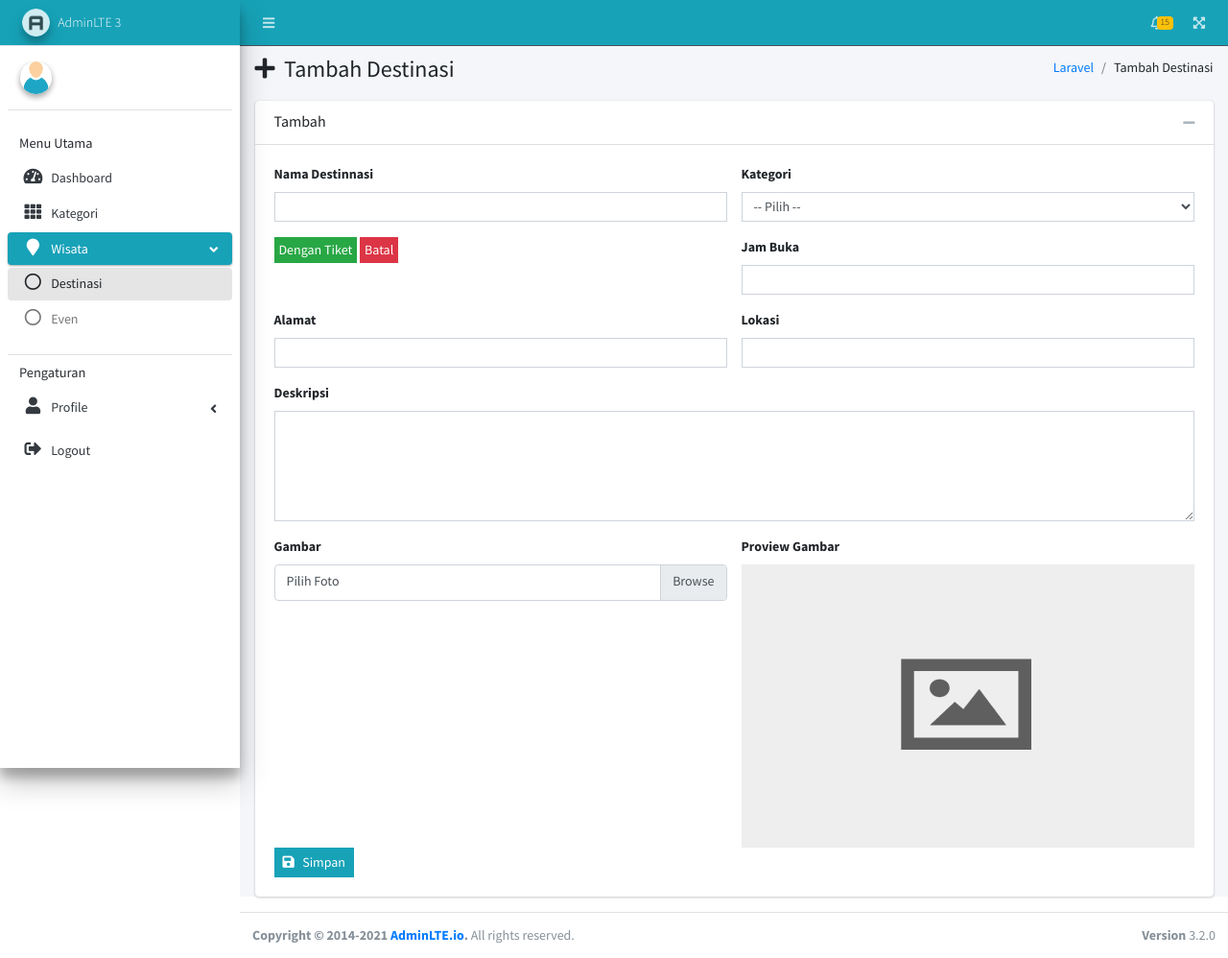
After one commit to HumaCode/WisataKalongan-Laravel-9, a Laravel app: page /tambah/destinasi in a window 1280 px wide. The commit adds this page. Shown: the whole page at 96% size. Run offline with Laravel 9, Linux system fonts and the light colour scheme; data that the repository does not hold is empty; parts of the project's set-up code (start-up, migrations or seed data) failed here and were passed over; some libraries are stand-ins or nearby versions.

Commit message:
Tambah destinasi Part 1

```diff
--- a/app/Http/Controllers/Backend/DestinasiController.php
+++ b/app/Http/Controllers/Backend/DestinasiController.php
@@ -4,6 +4,7 @@ namespace App\Http\Controllers\Backend;
 
 use App\Http\Controllers\Controller;
 use App\Models\Destinasi;
+use App\Models\Kategori;
 use Illuminate\Http\Request;
 
 class DestinasiController extends Controller
@@ -17,4 +18,18 @@ class DestinasiController extends Controller
 
         return view('destinasi.destinasi', compact('submenu', 'menu', 'title', 'destinasi'));
     }
+
+    public function tambahDestinasi()
+    {
+        $title      = "Tambah Destinasi";
+        $menu       = "destinasi";
+        $submenu    = "sub_destinasi";
+        $kategori   = Kategori::latest()->get();
+
+        return view('destinasi.tambah_destinasi', compact('submenu', 'menu', 'title', 'kategori'));
+    }
+
+    public function storeDestinasi(Request $request)
+    {
+    }
 }
--- a/resources/views/admin_dashboard.blade.php
+++ b/resources/views/admin_dashboard.blade.php
@@ -19,9 +19,9 @@ $adminData = App\Models\User::find($id);
     <!-- Ionicons -->
     <link rel="stylesheet" href="https://code.ionicframework.com/ionicons/2.0.1/css/ionicons.min.css">
     <!-- Tempusdominus Bootstrap 4 -->
-    {{--
+
     <link rel="stylesheet"
-        href="{{ asset('backend') }}/plugins/tempusdominus-bootstrap-4/css/tempusdominus-bootstrap-4.min.css"> --}}
+        href="{{ asset('backend') }}/plugins/tempusdominus-bootstrap-4/css/tempusdominus-bootstrap-4.min.css">
     <!-- iCheck -->
 
 
@@ -130,13 +130,12 @@ $adminData = App\Models\User::find($id);
     <script src="{{ asset('backend') }}/plugins/jqvmap/jquery.vmap.min.js"></script>
     <script src="{{ asset('backend') }}/plugins/jqvmap/maps/jquery.vmap.usa.js"></script>
     <!-- jQuery Knob Chart -->
-    {{-- <script src="{{ asset('backend') }}/plugins/jquery-knob/jquery.knob.min.js"></script> --}}
+    <script src="{{ asset('backend') }}/plugins/jquery-knob/jquery.knob.min.js"></script>
     <!-- daterangepicker -->
-    {{-- <script src="{{ asset('backend') }}/plugins/moment/moment.min.js"></script> --}}
+    <script src="{{ asset('backend') }}/plugins/moment/moment.min.js"></script>
     {{-- <script src="{{ asset('backend') }}/plugins/daterangepicker/daterangepicker.js"></script> --}}
     <!-- Tempusdominus Bootstrap 4 -->
-    {{-- <script src="{{ asset('backend') }}/plugins/tempusdominus-bootstrap-4/js/tempusdominus-bootstrap-4.min.js">
-    </script> --}}
+    <script src="{{ asset('backend') }}/plugins/tempusdominus-bootstrap-4/js/tempusdominus-bootstrap-4.min.js"></script>
     <!-- bs-custom-file-input -->
     <script src="{{ asset('backend') }}/plugins/bs-custom-file-input/bs-custom-file-input.min.js"></script>
     <!-- Summernote -->
--- a/resources/views/destinasi/destinasi.blade.php
+++ b/resources/views/destinasi/destinasi.blade.php
@@ -42,7 +42,7 @@
                 <h3 class="card-title">Daftar Destinasi Wisata</h3>
 
                 <div class="card-tools">
-                    <a href="" class="btn bg-cyan btn-flat btn-sm">
+                    <a href="{{ route('tambah.destinasi') }}" class="btn bg-cyan btn-flat btn-sm">
                         <i class="fas fa-plus"></i> &nbsp; Tambah
                     </a>
                 </div>
--- /dev/null
+++ b/resources/views/destinasi/tambah_destinasi.blade.php
@@ -0,0 +1,327 @@
+@extends('admin_dashboard')
+
+
+@push('css')
+<script src="https://ajax.googleapis.com/ajax/libs/jquery/3.6.4/jquery.min.js"></script>
+
+<style>
+    #container {
+        width: 1000px;
+        margin: 20px auto;
+    }
+
+    .ck-editor__editable[role="textbox"] {
+        /* editing area */
+        min-height: 200px;
+    }
+
+    .ck-content .image {
+        /* block images */
+        max-width: 80%;
+        margin: 20px auto;
+    }
+</style>
+
+
+@endpush
+
+@section('admin')
+
+<!-- Content Header (Page header) -->
+<div class="content-header">
+    <div class="container-fluid">
+        <div class="row mb-2">
+            <div class="col-sm-6">
+                <h1 class="m-0"> <i class="nav-icon fas fa-plus"></i> &nbsp;{{ $title }}</h1>
+            </div><!-- /.col -->
+            <div class="col-sm-6">
+                <ol class="breadcrumb float-sm-right">
+                    <li class="breadcrumb-item"><a href="{{ url('/dashboard') }}">{{ config('app.name') }}</a></li>
+                    <li class="breadcrumb-item">{{ $title }}</li>
+                </ol>
+            </div><!-- /.col -->
+        </div><!-- /.row -->
+    </div><!-- /.container-fluid -->
+</div>
+<!-- /.content-header -->
+
+<section class="content">
+    <div class="container-fluid">
+
+        <div class="card">
+            <div class="card-header">
+                <h3 class="card-title">Tambah</h3>
+
+                <div class="card-tools">
+                    <button type="button" class="btn btn-tool" data-card-widget="collapse">
+                        <i class="fas fa-minus"></i>
+                    </button>
+                </div>
+            </div>
+            <!-- /.card-header -->
+            <div class="card-body">
+
+                <form id="myForm" method="post" action="{{ route('store.destinasi') }}">
+                    @csrf
+
+                    <div class="row">
+                        <div class="col-md-6">
+                            <div class="form-group">
+                                <label for="nama">Nama Destinnasi</label>
+                                <input type="text" name="nama" class="form-control form-control-sm"
+                                    style="border-radius: 0px;" id="nama">
+                            </div>
+                        </div>
+                        <div class="col-md-6">
+                            <div class="form-group">
+                                <label for="kategori_id">Kategori</label>
+
+                                <select name="kategori_id" id="kategori_id" class="form-control form-control-sm"
+                                    style="border-radius: 0px;">
+
+                                    <option selected disabled>-- Pilih --</option>
+
+                                    @foreach ($kategori as $item)
+                                    <option value="{{ $item->id }}">{{ $item->nama }}</option>
+                                    @endforeach
+
+                                </select>
+
+                            </div>
+                        </div>
+                    </div>
+
+                    <div class="row">
+                        <div class="col-md-6">
+
+                            <button type="button" class="btn btn-xs btn-flat btn-success" id="b">Dengan Tiket</button>
+                            <button type="button" class="btn btn-xs btn-flat btn-danger" id="bt">Batal</button>
+
+
+                            <div id="g" style="display: none;" class="mt-1">
+                                <div class="row">
+                                    <div class="col-md-2">
+                                        <div class="custom-control custom-checkbox mb-1">
+                                            <input class="custom-control-input" name="tiket" type="checkbox"
+                                                id="customCheckbox2" value="0">
+                                            <label for="customCheckbox2" class="custom-control-label">Ya</label>
+                                        </div>
+                                    </div>
+                                    <div class="col-md-10">
+                                        <div class="form-group">
+                                            <input type="number" min="0" name="harga_tiket"
+                                                class="form-control form-control-sm" style="border-radius: 0px;"
+                                                id="harga_tiket" placeholder="Masukan Harga Tiket"
+                                                style="display: none;">
+                                        </div>
+                                    </div>
+                                </div>
+
+
+
+                            </div>
+                        </div>
+                        <div class="col-md-6">
+                            <div class="form-group">
+                                <label for="buka">Jam Buka</label>
+                                <input type="text" name="buka" class=" form-control form-control-sm"
+                                    style="border-radius: 0px;" id="buka">
+                            </div>
+                        </div>
+                    </div>
+
+                    <div class="row">
+                        <div class="col-md-6">
+                            <div class="form-group">
+                                <label for="alamat">Alamat</label>
+                                <input type="text" name="alamat" class=" form-control form-control-sm"
+                                    style="border-radius: 0px;" id="alamat">
+                            </div>
+                        </div>
+                        <div class="col-md-6">
+                            <div class="form-group">
+                                <label for="lokasi">Lokasi</label>
+                                <input type="text" name="lokasi" class="form-control form-control-sm"
+                                    style="border-radius: 0px;" id="lokasi">
+                            </div>
+                        </div>
+                    </div>
+
+                    <div class="form-group">
+                        <label for="editor">Deskripsi</label>
+                        <textarea name="descripsi" id="editor" rows="5" class="form-control form-control-sm"
+                            style="border-radius: 0px;"></textarea>
+                    </div>
+
+                    <div class="row">
+                        <div class="col-md-6">
+                            <div class="form-group">
+                                <label for="image">Gambar</label>
+                                <div class="input-group">
+                                    <div class="custom-file">
+                                        <input type="file" name="image" id="image"
+                                            class="custom-file-input form-control-sm" id="image"
+                                            style="border-radius: 0px;">
+                                        <label class="custom-file-label" for="image">Pilih Foto</label>
+                                    </div>
+                                </div>
+                            </div>
+
+                        </div>
+                        <div class="col-md-6">
+                            <label for="photo" class="form-label">Proview Gambar</label>
+                            <div class="input-group">
+                                <img class="img-fluid pad" id="showImage" src="{{ url('backend/img/noimg.png') }}"
+                                    alt="Photo">
+
+
+                            </div>
+                        </div>
+                    </div>
+
+                    <button type="submit" class="btn bg-cyan btn-sm btn-flat"><i class="fas fa-save"></i>
+                        &nbsp;
+                        Simpan</button>
+
+
+                </form>
+
+            </div>
+            <!-- /.card-body -->
+        </div>
+        <!-- /.card -->
+
+    </div>
+</section>
+
+
+@endsection
+
+@push('scripts')
+
+{{-- ckeditor --}}
+<script src="https://cdn.ckeditor.com/ckeditor5/37.1.0/classic/ckeditor.js"></script>
+
+<script>
+    $(function () {
+      bsCustomFileInput.init();
+    });
+
+
+    $(document).ready(function() {
+        $('#image').change(function(e) {
+            var reader = new FileReader();
+            reader.onload = function(e) {
+                $('#showImage').attr('src', e.target.result);
+            }
+            reader.readAsDataURL(e.target.files['0']);
+        })
+    })
+
+
+    // validation with js
+    $(document).ready(function (){
+        $('#myForm').validate({
+            rules: {
+                nama: {
+                    required : true,
+                },
+                kategori_id: {
+                    required : true,
+                },
+                buka: {
+                    required : true,
+                },
+                alamat: {
+                    required : true,
+                },
+                lokasi: {
+                    required : true,
+                },
+                descripsi: {
+                    required : true,
+                },
+                image: {
+                    required : true,
+                },
+            },
+            messages :{
+                nama: {
+                    required : 'Nama Destinasi tidak boleh kosong',
+                },
+                kategori_id: {
+                    required : 'Kategori harus dipiliih',
+                },
+                buka: {
+                    required : 'Jam Buka tidak boleh kosong',
+                },
+                alamat: {
+                    required : 'Alamat tidak boleh kosong',
+                },
+                lokasi: {
+                    required : 'Lokasi tidak boleh kosong',
+                },
+                descripsi: {
+                    required : 'Lokasi tidak boleh kosong',
+                },
+                image: {
+                    required : 'Lokasi tidak boleh kosong',
+                },
+
+            },
+            errorElement : 'span',
+            errorPlacement: function (error,element) {
+                error.addClass('invalid-feedback');
+                element.closest('.form-group').append(error);
+            },
+            highlight : function(element, errorClass, validClass){
+                $(element).addClass('is-invalid');
+            },
+            unhighlight : function(element, errorClass, validClass){
+                $(element).removeClass('is-invalid');
+            },
+        });
+    });
+
+    // ckeditor
+    ClassicEditor.create(document.querySelector('#editor'))
+        .then(editor => {
+                  console.log(editor);
+        }).catch(error => {
+            console.error(error);
+        });
+
+        $(function () {
+      bsCustomFileInput.init();
+    });
+
+
+    $(document).ready(function() {
+        $('#image').change(function(e) {
+            var reader = new FileReader();
+            reader.onload = function(e) {
+                $('#showImage').attr('src', e.target.result);
+            }
+            reader.readAsDataURL(e.target.files['0']);
+        })
+    })
+
+
+    $(document).ready(function() {
+        $('#b').click(function() {
+            document.getElementById("g").style.display = "revert";
+        })
+        $('#bt').click(function() {
+            document.getElementById("g").style.display = "none";
+        })
+
+        // $('#v').click(function() {
+        //     document.getElementById("vv").style.display = "revert";
+        // })
+        // $('#vt').click(function() {
+        //     document.getElementById("vv").style.display = "none";
+        // })
+    })
+</script>
+
+@endpush
--- a/routes/web.php
+++ b/routes/web.php
@@ -58,6 +58,8 @@ Route::controller(KategoriController::class)->group(function () {
 
 Route::controller(DestinasiController::class)->group(function () {
     Route::get('/destinasi', 'index')->name('destinasi');
+    Route::get('/tambah/destinasi', 'tambahDestinasi')->name('tambah.destinasi');
+    Route::post('/store/destinasi', 'storeDestinasi')->name('store.destinasi');
 });
 
 require __DIR__ . '/auth.php';
```
Also changed, not shown: public/backend/img/noimg.png (added).
